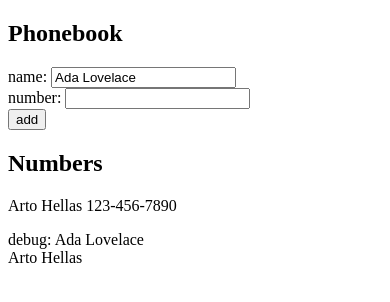
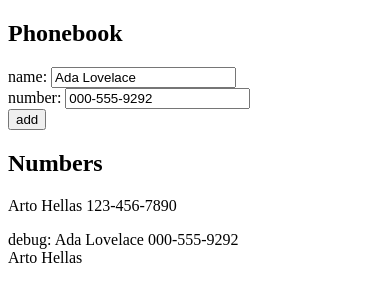
Before and after one commit to Pyth-n/full-stack, a React (Create React App) app in the folder part2/phone-book/: page / in a window 390 px wide. Shown: the top 302 px of the page. Built offline with nearby package versions, Linux system fonts and the light colour scheme; the HTML template or start-up script is replaced by a standard one.

Commit message:
Update App.js
add number to phone book

```diff
--- a/part2/phone-book/src/App.js
+++ b/part2/phone-book/src/App.js
@@ -12,12 +12,17 @@ function App() {
     setNewName(event.target.value)
   }
 
+  const handleInputNewNumber = (event) => {
+    setNewNumber(event.target.value)
+  }
+
   const handleAddName = (event) => {
     event.preventDefault()
 
     if (isNameAvailable(newName)) {
       const personObject = {
-        name: newName
+        name: newName,
+        number: newNumber
       }
       setPersons(persons.concat(personObject))
     }
@@ -38,7 +43,7 @@ function App() {
           name: <input value={newName} onChange={handleInputNewName} />
         </div>
         <div>
-          number: <input />
+          number: <input value={newNumber} onChange={handleInputNewNumber} />
         </div>
         <div>
           <button type='submit' onClick={handleAddName}>
@@ -49,7 +54,7 @@ function App() {
       <h2>Numbers</h2>
       {persons.map(x => <Person key={x.name} name={x.name} number={x.number} />)}
       <div>
-        debug: {newName}
+        debug: {newName} {newNumber}
       </div>
       <div>
         {persons.map(x => x.name)}
```
